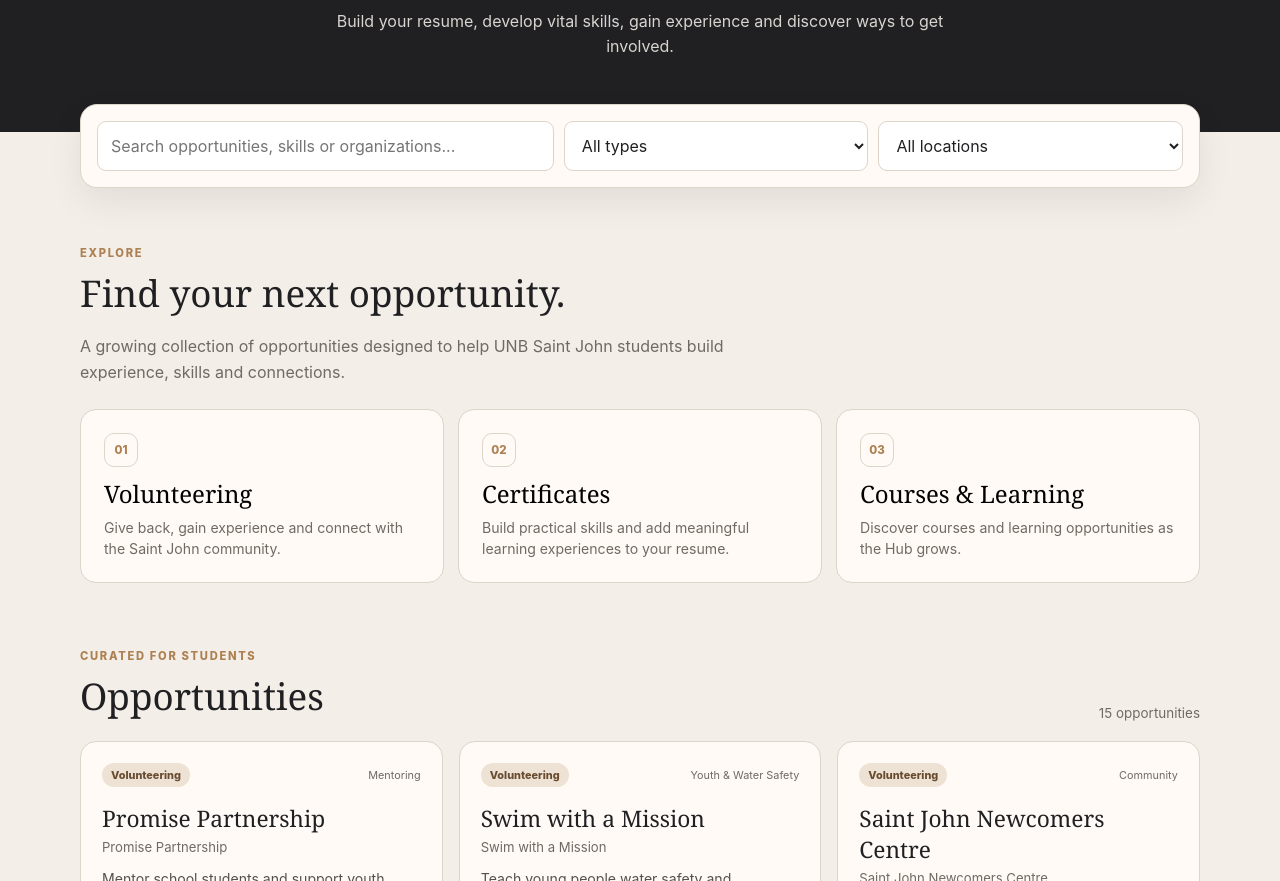
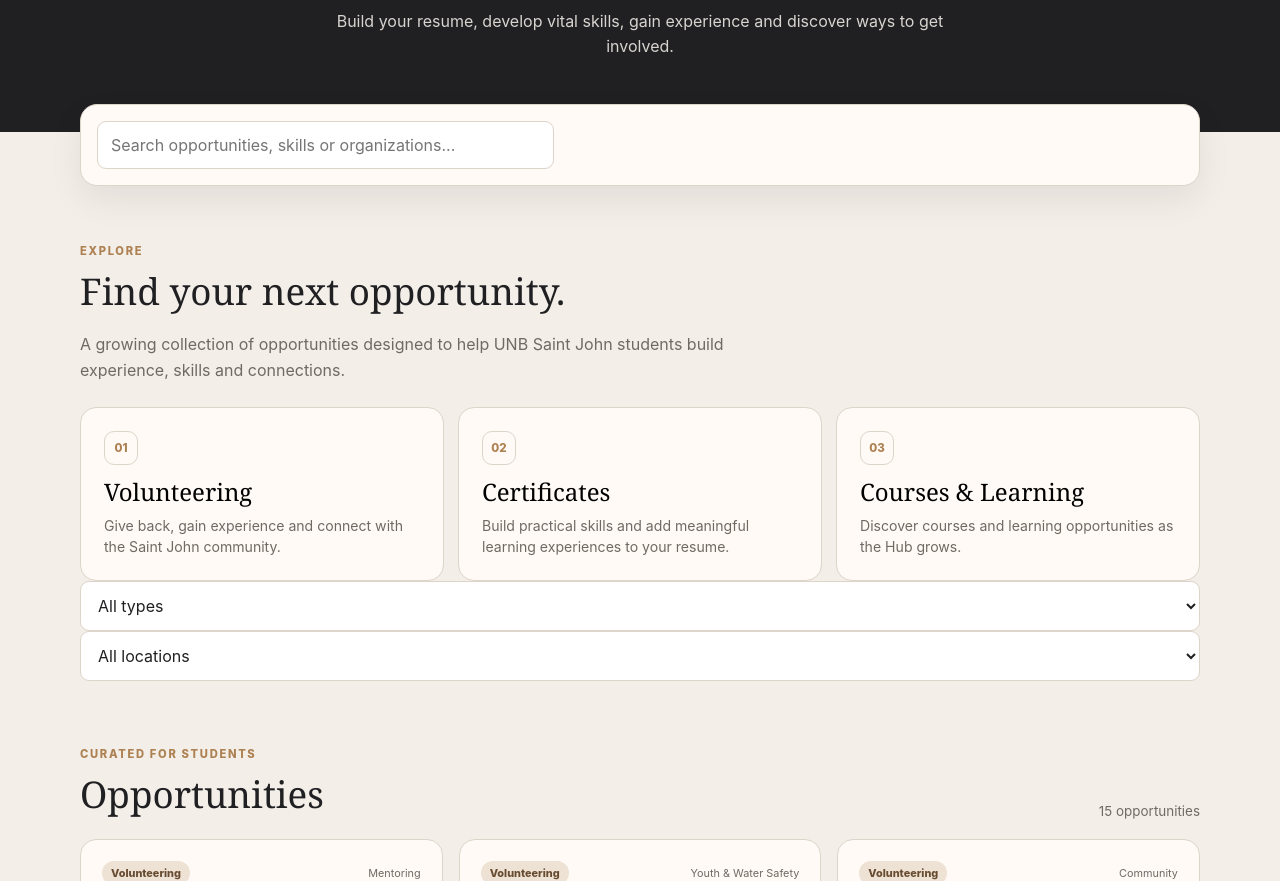
Before and after one commit to TheSelfImprovementSociety/UNBstudenthub, a plain HTML site: page index.html in a window 1280 px wide. Shown: the part 322-1203 px from the top of the page. Drawn offline with Linux system fonts and the light colour scheme.

Commit message:
Refactor filter section in index.html
Moved category and location filters to a new filter panel section.

```diff
--- a/index.html
+++ b/index.html
@@ -65,8 +65,6 @@
 <main class="container">
   <section class="search-panel">
     <input id="search" type="search" placeholder="Search opportunities, skills or organizations..." aria-label="Search">
-    <select id="category" aria-label="Filter by type"><option value="All">All types</option></select>
-    <select id="location" aria-label="Filter by location"><option value="All">All locations</option></select>
   </section>
 
   <section class="section">
@@ -85,8 +83,15 @@
       </button>
     </div>
   </section>
+<section class="filter-panel">
+  <select id="category" aria-label="Filter by type">
+    <option value="All">All types</option>
+  </select>
 
-  <section>
+  <select id="location" aria-label="Filter by location">
+    <option value="All">All locations</option>
+  </select>
+</section>
     <div class="opportunity-header">
       <div><div class="label">Curated for students</div><h2>Opportunities</h2></div>
       <div class="count" id="count"></div>
```
